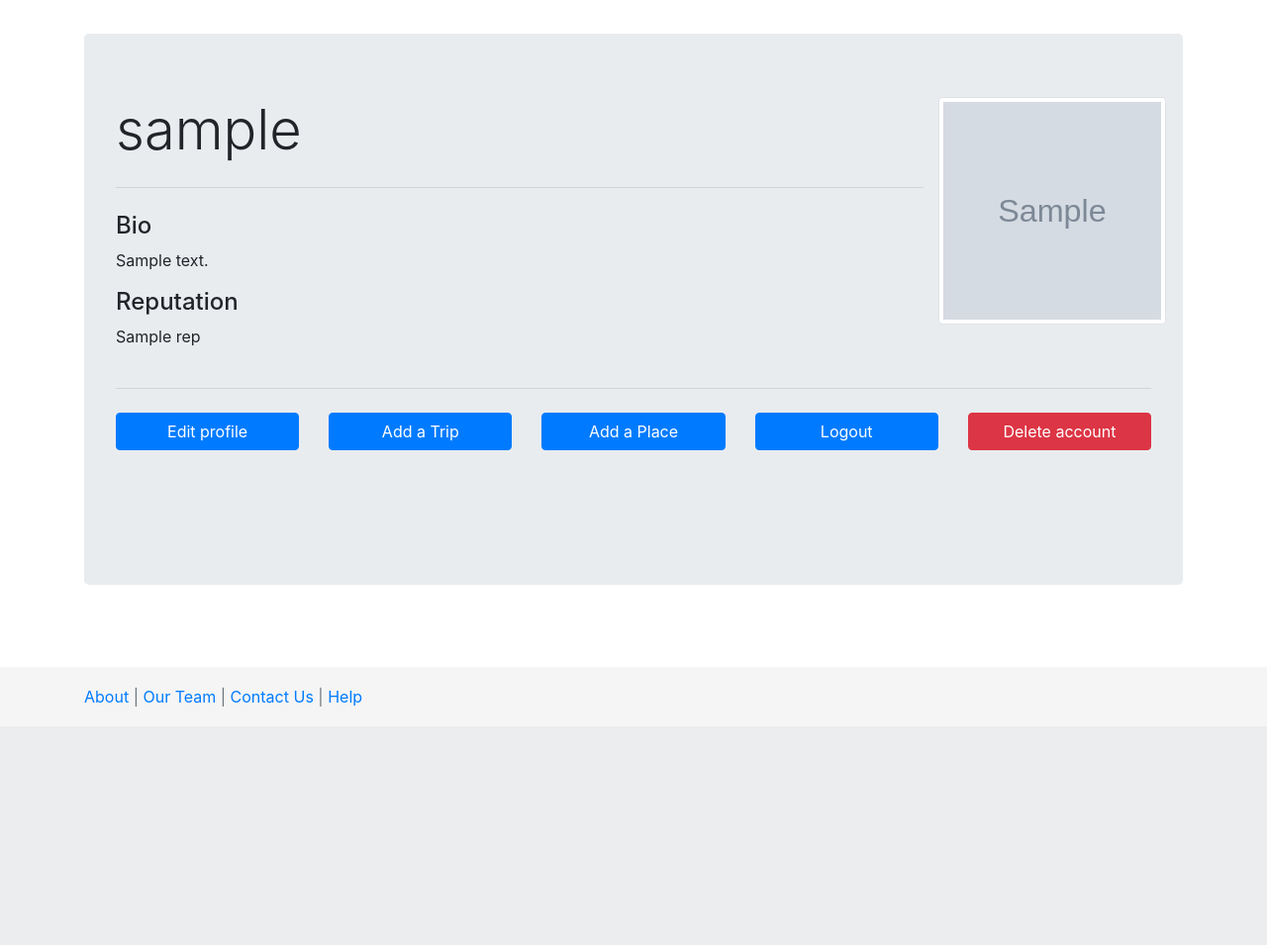
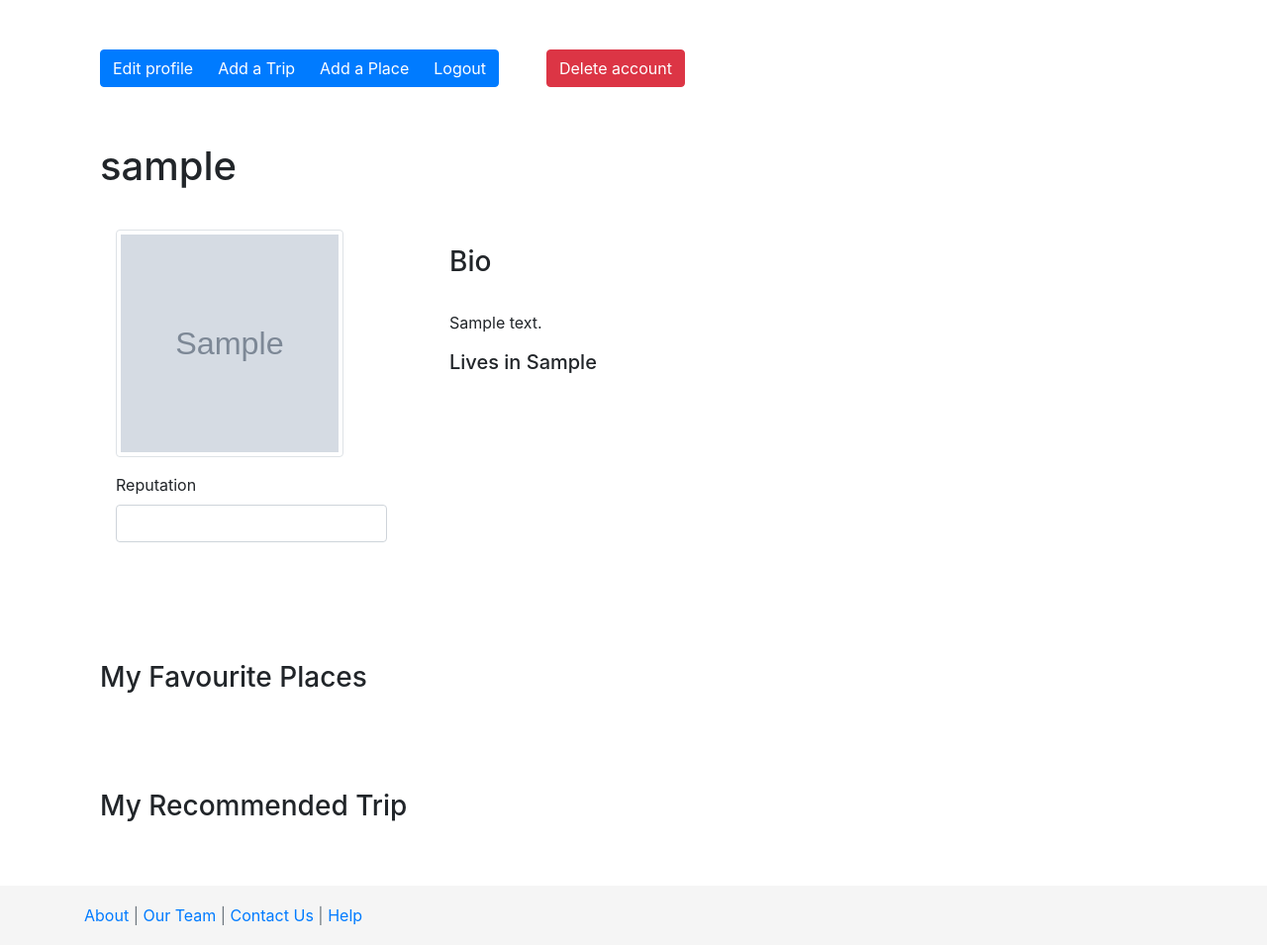
Before and after one commit to WADPlaceholdr/Placeholdr, a Django app: template templates/placeholdr/account.html in a window 1280 px wide. Shown: the part 66-1021 px from the top of the page at 99% size. Before the commit the page ends 780 px from the top, so only its background shows below. Run offline with Django 3.2, Linux system fonts and the light colour scheme; the template is opened without the code that fills it: most values are stand-ins (such as "Sample title", 1, 10 or a date in 2020); grey boxes marked "Sample" are stand-in pictures; some libraries are stand-ins or nearby versions.

Commit message:
revamped account page

```diff
--- a/static/js/account.js
+++ b/static/js/account.js
@@ -1,8 +1,8 @@
 $(document).ready(function(){
-    $('#delete-account-button').click(function(){
-        $('#delete-account-confirm').toggle()
+    $('#delete-account').click(function(){
+        $('#confirm-delete-account').toggle()
     })
-    $('#dont-delete-account-button').click(function(){
-        $('#delete-account-confirm').toggle()
+    $('#dont-delete-account').click(function(){
+        $('#confirm-delete-account').toggle()
     })
 });
--- a/static/styles/account.css
+++ b/static/styles/account.css
@@ -1,14 +1,15 @@
-#delete-account-confirm {
-	/* width: 100%; */
-	display: none;
-	margin-top: 4px;
+#delete-account {
+	/*display: none;*/
 }
 
-#delete-account-button {
+#confirm-delete-account {
+    display: none;
 	color:  white;
+	padding:0;
+	margin:0;
 }
 
-#dont-delete-account-button {
+#dont-delete-account {
 	color:  white;
 }
 
@@ -17,3 +18,18 @@
     width:230px;
     height:230px;
 }
+.col {
+	margin: 1rem;
+}
+
+.row {
+	margin: 1rem;
+}
+.row-10 {
+	margin: 1rem;
+}
+
+.seperator {
+	margin-top:3rem;
+	margin-bottom:3rem;
+}
--- a/templates/placeholdr/account.html
+++ b/templates/placeholdr/account.html
@@ -11,59 +11,97 @@
 
 {% block body_block %}
 	<div class="container">
-		<div class="jumbotron">
-			<div class="row">
-				<div class="col">
-					<h1 class="display-4">{{ loggedUser.username }}</h1>
-					<hr class="my-4">
-					<h4>Bio</h4>
-					{% if loggedUserProfile.bio %}
-						<p>{{ loggedUserProfile.bio }}</p>
-					{% else %}
-						<p>no Bio</p>
-					{% endif %}
-					<h4>Reputation</h4>
-					{% if loggedUserProfile.rep or loggedUserProfile.rep == 0 %}
-						<p id="star_rating">{{ loggedUserProfile.rep }}</p>
-					{% else %}
-						<p>No current rep rating</p>
-					{% endif %}
+		<div class="row">
+			<div class="btn-toolbar" role="toolbar" aria-label="Toolbar with button groups">
+				<div class="btn-group mr-5" role="group" aria-label="Basic example">
+					<button type="button" class="btn btn-primary" href="">Edit profile</button>
+					<button type="button" class="btn btn-primary" href="">Add a Trip</button>
+					<button type="button" class="btn btn-primary" href="">Add a Place</button>
+					<a class="btn btn-primary" href="{% url 'logout' %}" role="button">Logout</a>
 				</div>
-				{% if loggedUserProfile.picture %}
-					<div class="col-xs">
-						<div class="crop-user-picture">
-							<img class="img-thumbnail user-picture" src="{{ MEDIA_URL }}{{ loggedUserProfile.picture }}" alt="Card image cap">
+				<!-- Button trigger modal -->
+				<button type="button" class="btn btn-danger" data-toggle="modal" data-target="#deleteAccountModal">Delete account</button>
+				<!-- Modal -->
+				<div class="modal fade" id="deleteAccountModal" tabindex="-1" role="dialog" aria-labelledby="deleteAccountModalLabel" aria-hidden="true">
+					<div class="modal-dialog" role="document">
+						<div class="modal-content">
+						<div class="modal-header">
+							<h5 class="modal-title" id="deleteAccountModalLabel">Are you sure you want to delete account?</h5>
+							<button type="button" class="close" data-dismiss="modal" aria-label="Close">
+							<span aria-hidden="true">&times;</span>
+							</button>
 						</div>
-					</div>
-				{% endif %}
-			</div>
-			<hr class="my-4">
-			<div class="row">
-				<div class="col">
-					<button type="button" class="btn btn-primary btn-block" href="">Edit profile</button><br><br>
-				</div>
-				<div class="col">
-					<button type="button" class="btn btn-primary btn-block" href="">Add a Trip</button><br><br>
-				</div>
-				<div class="col">
-					<button type="button" class="btn btn-primary btn-block" href="">Add a Place</button><br><br>
-				</div>
-				<div class="col">
-					<a class="btn btn-primary btn-block" href="{% url 'logout' %}">Logout</a><br><br><br>
-				</div>
-				<div class="col">
-					<button type="button" class="btn btn-danger btn-block" id="delete-account-button">Delete account</button>
-					<div class="alert alert-danger btn-block" id="delete-account-confirm">
-						<strong>Are you sure?</strong><br>
-						<a href="{% url 'delete_user' %}" class="btn btn-xs btn-danger pull-left">yes</a>
-						<a id="dont-delete-account-button" class="btn btn-xs btn-primary pull-right">no</a>
+						<div class="modal-footer">
+							<button type="button" class="btn btn-secondary" data-dismiss="modal">Close</button>
+							<a class="btn btn-danger" href="{% url 'delete_user' %}" role="button">Delete Account</a>
+						</div>
+						</div>
 					</div>
 				</div>
 			</div>
 		</div>
+		<br/>
+		<div class="row">
+			<h1>{{ loggedUser.username }}</h1>
+		</div>
+		<div class="row">
+			<div class="col-xs">
+				<div class="row">
+					<img class="img-thumbnail user-picture"
+					{% if loggedUser.picture %}
+						src="{{ MEDIA_URL }}{{ loggedUser.picture }}"
+					{% else %}
+						src="{% static 'images/eiffel.jpg' %}"
+					{% endif %}
+					alt="Card image cap">
+
+				</div>
+				<div class="row">
+					<form id="user_form" method="post" action="">
+						<div class="form-group">
+							<label for="id_rep">Reputation</label>
+							<input type="number" name="rep" value="
+							{% if loggedUser.rep or loggedUser.rep == 0 %}
+								{{ loggedUser.rep }}
+							{% else %}
+								0
+							{% endif %}
+							" class="form-control" placeholder="
+							{% if loggedUser.rep or loggedUser.rep == 0 %}
+								{{ loggedUser.rep }}
+							{% else %}
+								0
+							{% endif %}
+							"
+							title="" required="" id="id_rep">
+						</div>
+					</form>
+				</div>
+			</div>
+			<div class="col">
+				<div class="row-10">
+					<h3>Bio</h3>
+					<br>
+						{% if loggedUser.bio %}
+							{{ loggedUser.bio }}
+						{% else %}
+							no Bio
+						{% endif %}
+				</div>
+				<div class="row">
+					<h5>Lives in {{ loggedUser.livesIn }}</h5>
+				</div>
+			</div>
+		</div>
+		<br>
+		<div class="seperator"></div>
+		<div class="row">
+			<h3>My Favourite Places</h3>
+		</div>
+		<br>
+		<div class="seperator"></div>
+		<div class="row">
+			<h3>My Recommended Trip</h3>
+		</div>
 	</div>
 {% endblock %}
-
-{% block js_block %}
-	<script src="{% static 'js/account.js' %}"></script>
-{% endblock %}
--- a/templates/placeholdr/base.html
+++ b/templates/placeholdr/base.html
@@ -164,8 +164,8 @@
 		<!--WOW.js-->
 		<script src="https://cdnjs.cloudflare.com/ajax/libs/wow/1.1.2/wow.min.js"></script>
 		<script>new WOW().init();</script>
+
 		{% block js_block %}
-
 		{% endblock %}
 	</body>
 </html>
```
